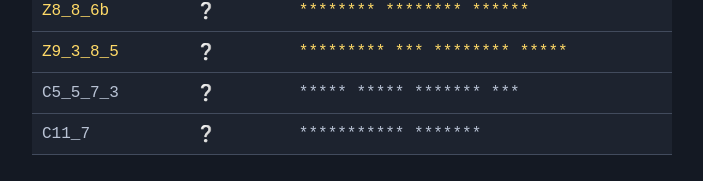
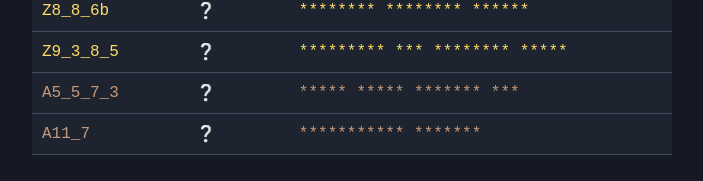
Before and after one commit to buffalobill-taiwan/beatchampion, a plain HTML site: page index.html in a window 1280 px wide. Shown: the part 2155-2336 px from the top of the page, without its empty margins (288-991 px from the left). Drawn offline with Linux system fonts and the light colour scheme.

Commit message:
Distinguish artifact and colorless answer codes

```diff
--- a/answers.js
+++ b/answers.js
@@ -368,7 +368,7 @@ const answers = [
     ],
   },
   {
-    code: 'C5_5_7_3',
+    code: 'A5_5_7_3',
     hashes: [
       'b5af0401e503b608e3a7f128c6d7a49db683280cd57da63a58ef9546c5822537',
       '8c526ffcfcbe657b4f4793ad2f16a886d09a707aec2ebf11c84f5ebeb6e2016d',
@@ -376,7 +376,7 @@ const answers = [
     ],
   },
   {
-    code: 'C11_7',
+    code: 'A11_7',
     hashes: [
       '8972a769c0e48ba1258d0a366fb41df35c0116aa9c3ea19be022a05e91b6b8c5',
       'bd3b87796f2cc9e6ab652b8023ac415b725d764277859f1aae5e6079a8825315',
--- a/script.js
+++ b/script.js
@@ -1,4 +1,4 @@
-const colorOrder = 'WUBRGZCL';
+const colorOrder = 'CWUBRGZAL';
 const storageKey = 'beatchampion:solved:v1';
 
 answers.sort((first, second) =>
--- a/style.css
+++ b/style.css
@@ -261,6 +261,10 @@ td {
   color: #b9c3d5;
 }
 
+#answers [data-card-color="A"] {
+  color: #c49a7b;
+}
+
 #answers [data-card-color="L"] {
   color: #efa978;
 }
```
Also changed, not shown: 1 other file.
